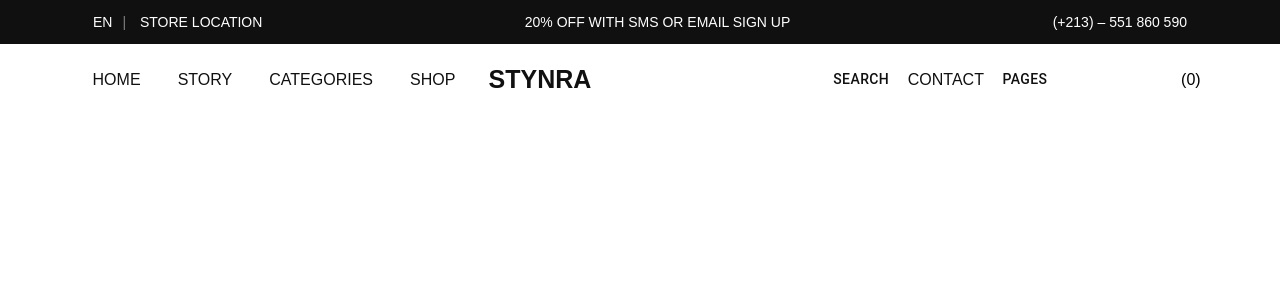
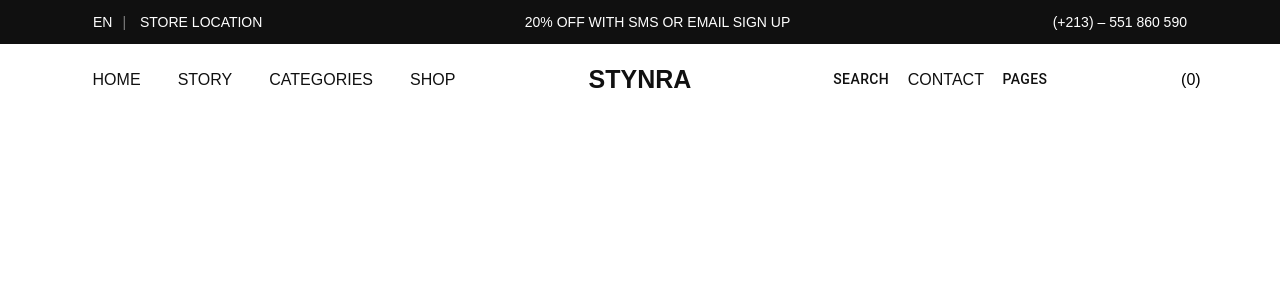
Before and after one commit to doudaoud/e-commerce-web-site, a React (Vite) app in the folder client/: page /login in a window 1280 px wide. Shown: the top 300 px of the page. Built offline with nearby package versions, Linux system fonts and the light colour scheme; some icons are missing.

Commit message:
responsive pour la navbar

```diff
--- a/client/src/Components/styles/navbar.css
+++ b/client/src/Components/styles/navbar.css
@@ -6,10 +6,7 @@
 .container-left {
   margin-left: 74px;
 }
-.container-center{
-      margin-left: -200px;
 
-}
 .container-left-responsive{
   display: none;
 }
@@ -65,7 +62,10 @@ button {
     align-items: center;
 
   }
+ .container-center{
+      margin-left: -200px;
 
+}
   .container-right {
     display: none;
   }
```
